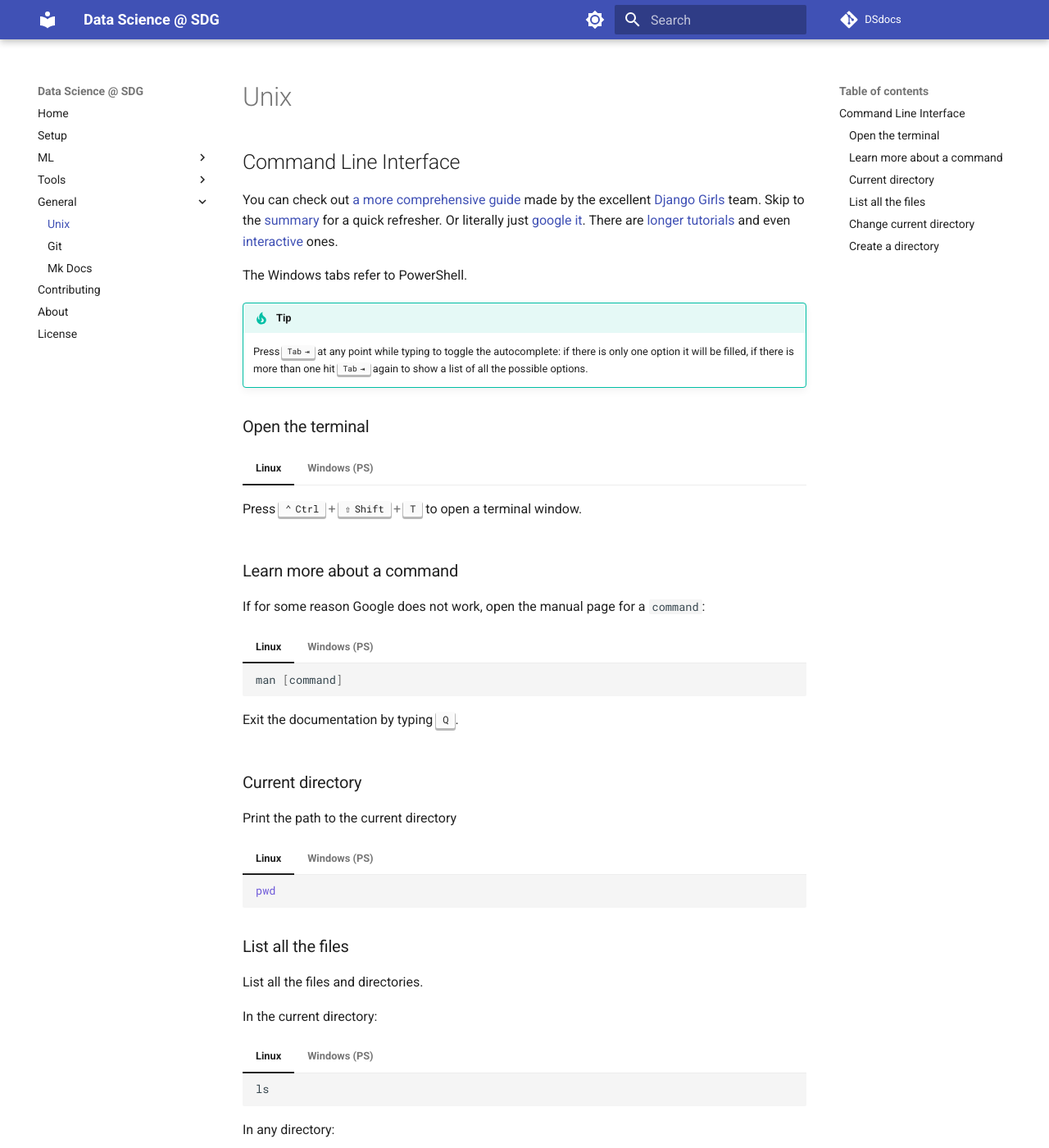
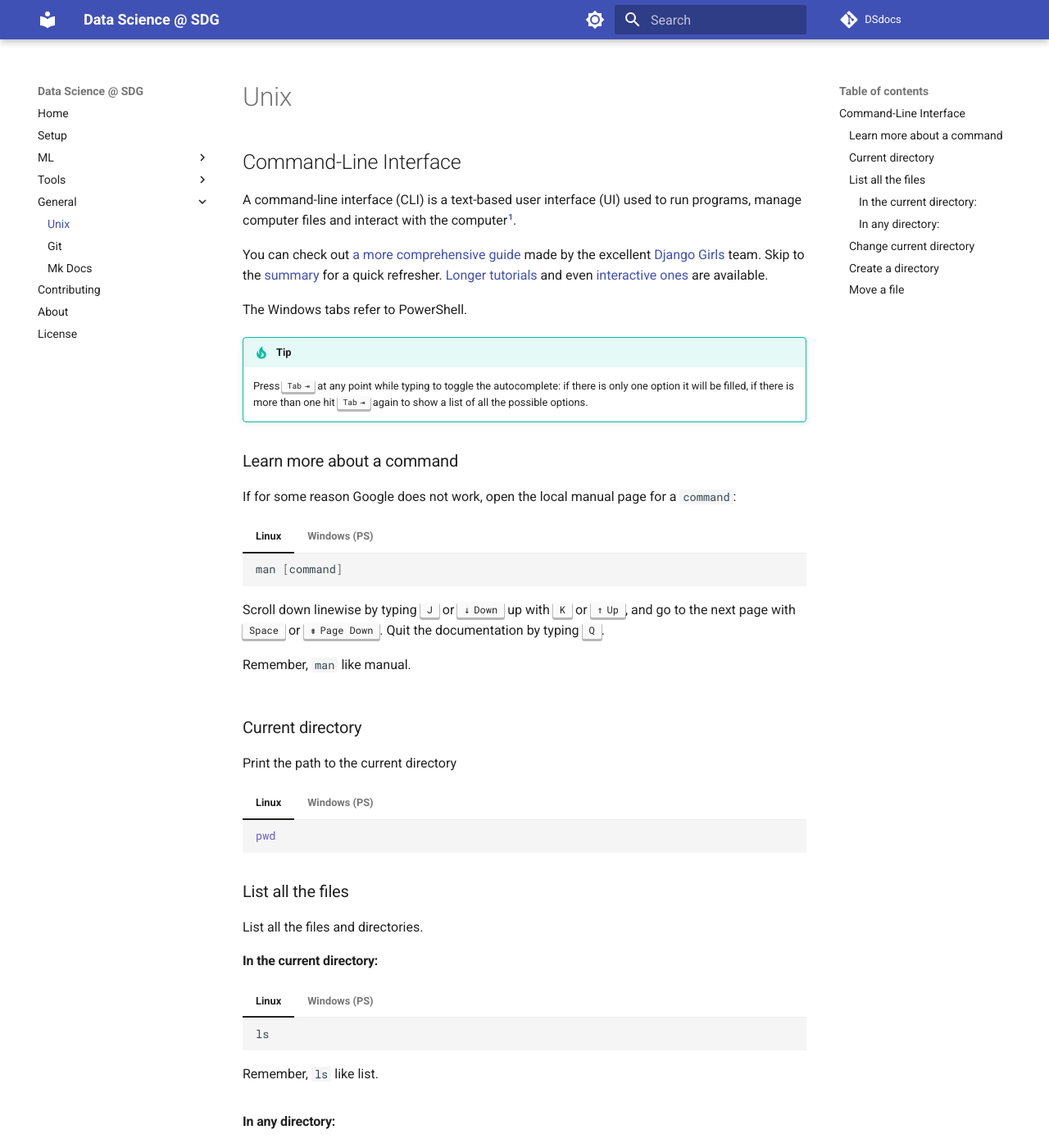
Before and after one commit to pietro-nobili-SDG/dsdocs, an MkDocs documentation site: the page built from docs/general/unix.md, in a window 1280 px wide and 1400 px high. Shown: the whole window at 82% size. Built offline with MkDocs 1.6.1 and Material for MkDocs 9.7.7, drawn with Linux system fonts in a browser that asks for light colours; comment, search, counter and statistics services are not loaded; some of the changed text lies outside the part shown.

Commit message:
Update CLI guide

````diff
--- a/docs/general/unix.md
+++ b/docs/general/unix.md
@@ -1,10 +1,10 @@
----
-hide:
-  - footer
----
 # Unix
 
-## Command Line Interface
+## Command-Line Interface
+
+A command-line interface (CLI) is a text-based user interface (UI)
+used to run programs, manage computer files and interact with the computer[^1].
+
 
 You can check out
 [a more comprehensive guide](https://tutorial.djangogirls.org/en/intro_to_command_line)
@@ -14,13 +14,10 @@ team.
 Skip to the
 [summary](https://tutorial.djangogirls.org/en/intro_to_command_line/#summary)
 for a quick refresher.
-Or literally just
-[google it](https://letmegooglethat.com/?q=linux+command+line+tutorial).
-There are
-[longer tutorials](https://ubuntu.com/tutorials/command-line-for-beginners#1-overview)
+[Longer tutorials](https://ubuntu.com/tutorials/command-line-for-beginners#1-overview)
 and even
-[interactive](https://linuxsurvival.com/)
-ones.
+[interactive ones](https://linuxsurvival.com/)
+are available.
 
 The Windows tabs refer to PowerShell.
 
@@ -31,7 +28,7 @@ The Windows tabs refer to PowerShell.
     if there is more than one hit ++tab++ again
     to show a list of all the possible options.
 
-### Open the terminal
+<!-- ### Open the terminal
 
 === "Linux"
 
@@ -44,12 +41,12 @@ The Windows tabs refer to PowerShell.
     Press
     ++windows++,
     type `powershell`
-    and open it.
+    and open it. -->
 
 ### Learn more about a command
 
 If for some reason Google does not work,
-open the manual page for a `command`:
+open the local manual page for a `command`:
 
 === "Linux"
 
@@ -57,7 +54,12 @@ open the manual page for a `command`:
     man [command]
     ```
 
-    Exit the documentation by typing ++q++.
+    Scroll down linewise by typing ++j++ or ++arrow-down++
+    up with ++k++ or ++arrow-up++,
+    and go to the next page with ++space++ or ++page-down++.
+    Quit the documentation by typing ++q++.
+
+    Remember, `man` like manual.
 
 === "Windows (PS)"
 
@@ -85,7 +87,7 @@ Print the path to the current directory
 
 List all the files and directories.
 
-In the current directory:
+#### In the current directory:
 
 === "Linux"
 
@@ -93,13 +95,17 @@ In the current directory:
     ls
     ```
 
+    Remember, `ls` like list.
+
 === "Windows (PS)"
 
     ``` powershell
     ls
     ```
 
-In any directory:
+    Remember, `ls` like list.
+
+#### In any directory:
 
 === "Linux"
 
@@ -113,15 +119,18 @@ In any directory:
     ls path/to/dir
     ```
 
-!!! note
+!!! note "Absolute vs relative paths"
 
-    The path is relative to the current directory.
+    An absolute path is relative to the root directory of the file system
+    (`/` for Linux, `C:\` for Windows)[^2].
+    For example:
+    `/home/pmn/repos/dsdocs`.
 
-    An absolute path is relative to the root of the file system
-    (`/` for Linux, `C:` for Windows),
-    for example:
-    `/home/pmn/repos/dsdocs`.
-    So if the current directory is
+    A relative path starts from some given working directory,
+    avoiding the need to provide the full absolute path.
+
+    In our example,
+    if the current directory is
     `/home/pmn`,
     to list all the files in `dsdocs` run
 
@@ -139,11 +148,15 @@ To change the current directory:
     cd path/to/dir
     ```
 
+    Remember, `cd` like change directory.
+
 === "Windows (PS)"
 
     ``` powershell
     cd path/to/dir
     ```
+
+    Remember, `cd` like change directory.
 
 ### Create a directory
 
@@ -156,8 +169,34 @@ in the current directory:
     mkdir dir_name
     ```
 
+    Remember, `mkdir` like make directory.
+
 === "Windows (PS)"
 
     ``` powershell
     mkdir dir_name
     ```
+
+    Remember, `mkdir` like make directory.
+
+### Move a file
+
+Rename or move a file
+
+=== "Linux"
+
+    ``` bash
+    mv old_file_name new_file_name
+    mv old/file/path new/file/path
+    ```
+
+    Remember, `mv` like move.
+
+=== "Windows (PS)"
+
+    ``` powershell
+    Move-Item –Path c:\old_path -Destination c:\new_path
+    ```
+
+[^1]: TechTarget: [CLI](https://www.techtarget.com/searchwindowsserver/definition/command-line-interface-CLI).
+[^2]: Wikipedia: [Absolute and relative paths](https://en.wikipedia.org/wiki/Path_(computing)#Absolute_and_relative_paths).
````
